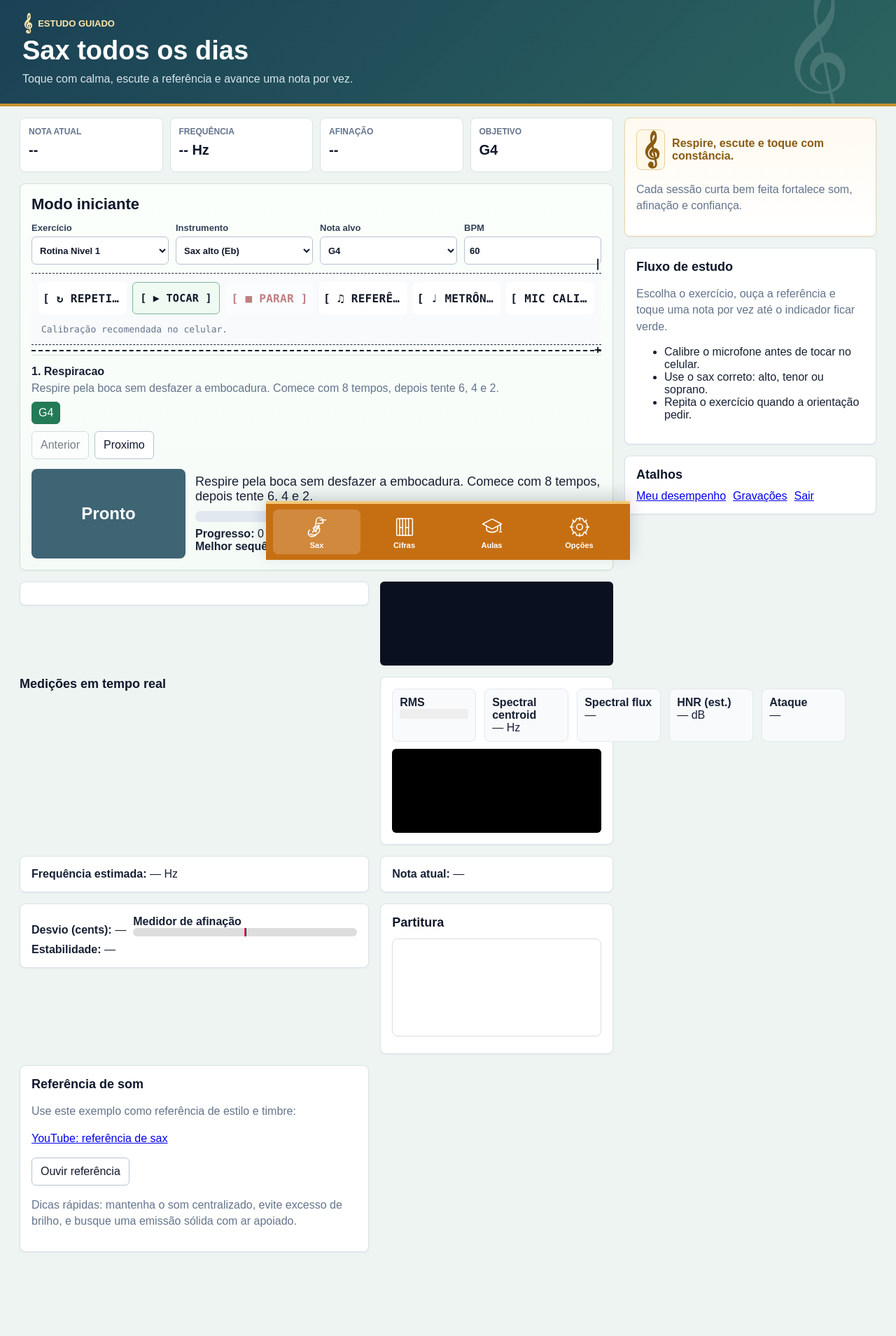
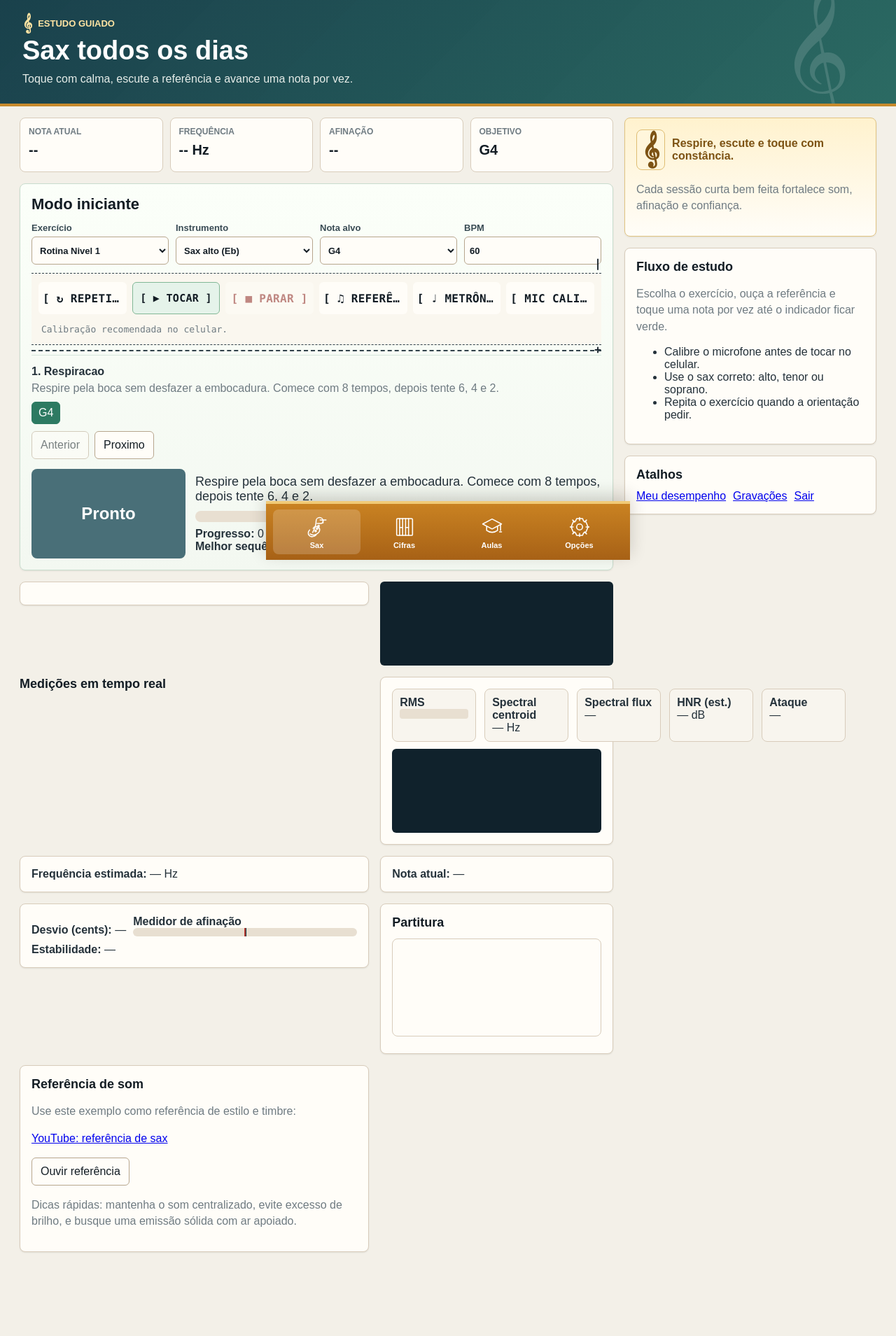
Before and after one commit to monitoramentopedagogico-nam/audio, a Django app: page /audio/ in a window 1280 px wide. Shown: the whole page at 70% size. Run offline with Django 4.2, Linux system fonts and the light colour scheme; the visitor is signed in with stand-in values (Sample User, id 1).

Commit message:
Adjust audio dashboard color palette

```diff
--- a/mysite/app/static/app/audio.js
+++ b/mysite/app/static/app/audio.js
@@ -1200,7 +1200,7 @@ function updateTargetMatch(pitch){
   const diffCents = Math.round(1200 * Math.log2(pitch / targetFreq));
   const absDiff = Math.abs(diffCents);
   targetMatchEl.textContent = absDiff <= tol ? `Dentro (${diffCents} cents)` : `Fora (${diffCents} cents)`;
-  targetMatchEl.style.color = absDiff <= tol ? 'green' : 'crimson';
+  targetMatchEl.style.color = absDiff <= tol ? '#195c49' : '#b73a32';
 }
 
 if(startMetronomeBtn) startMetronomeBtn.addEventListener('click', startMetronome);
@@ -1688,7 +1688,7 @@ function updateLevel(data){
   const rms = Math.sqrt(sum/data.length);
   const percent = Math.min(1, rms*1.6);
   meterFill.style.width = (percent*100)+'%';
-  if(percent>0.85) meterFill.style.background = '#f44336'; else meterFill.style.background = '#4caf50';
+  if(percent>0.85) meterFill.style.background = '#b73a32'; else meterFill.style.background = '#2d7a62';
 }
 
 let lastAdvice = '';
--- a/mysite/app/templates/app/audio.html
+++ b/mysite/app/templates/app/audio.html
@@ -7,18 +7,25 @@
   <style>
     *{box-sizing:border-box}
     :root{
-      --bg:#edf4f2;
-      --surface:#fff;
-      --surface-soft:#f8fafc;
-      --line:#d9e2ec;
-      --text:#172033;
-      --muted:#64748b;
-      --accent:#237a57;
-      --accent-strong:#155e42;
-      --gold:#c9912d;
-      --warning:#f59e0b;
-      --danger:#c62828;
-      --ink:#0f172a;
+      --bg:#f3f0e8;
+      --surface:#fffdf8;
+      --surface-soft:#f8f5ee;
+      --surface-tint:#eef5ef;
+      --line:#d8ccbb;
+      --line-strong:#b7a68e;
+      --text:#24313a;
+      --muted:#6f7b82;
+      --accent:#2d7a62;
+      --accent-strong:#195c49;
+      --accent-soft:#e5f3ea;
+      --header:#123b47;
+      --header-2:#1f625a;
+      --gold:#c78a2c;
+      --gold-soft:#fff2ce;
+      --warning:#d98b12;
+      --danger:#b73a32;
+      --ink:#121c24;
+      --shadow:rgba(38,30,18,.09);
     }
     body{
       margin:0;
@@ -29,24 +36,24 @@
     button,select,input,textarea{font:inherit}
     button{
       min-height:40px;
-      border:1px solid #b7c3d0;
+      border:1px solid var(--line-strong);
       border-radius:6px;
-      background:#fff;
+      background:var(--surface);
       color:var(--ink);
       padding:8px 12px;
       cursor:pointer;
     }
-    button:hover:not(:disabled){border-color:#7890a8;background:#f8fafc}
+    button:hover:not(:disabled){border-color:var(--accent);background:var(--accent-soft)}
     button:disabled{opacity:.55;cursor:not-allowed}
     select,input,textarea{
-      border:1px solid #b7c3d0;
+      border:1px solid var(--line-strong);
       border-radius:6px;
-      background:#fff;
+      background:var(--surface);
       min-height:40px;
       color:var(--ink);
     }
-    label{color:#334155}
-    canvas{width:100%;height:120px;background:#0b1020;border-radius:6px;display:block}
+    label{color:#394b54}
+    canvas{width:100%;height:120px;background:#10222c;border-radius:6px;display:block}
     h1,h2,h3{line-height:1.15;margin:0;color:var(--ink);letter-spacing:0}
     h1{font-size:clamp(26px,4vw,38px)}
     h2{font-size:22px}
@@ -61,7 +68,7 @@
       position:relative;
       overflow:hidden;
       background:
-        linear-gradient(135deg,rgba(18,57,79,.96),rgba(31,91,86,.94)),
+        linear-gradient(135deg,rgba(18,59,71,.97),rgba(31,98,90,.94)),
         repeating-linear-gradient(0deg,rgba(255,255,255,.18) 0 1px,transparent 1px 14px);
       color:#fff;
       padding:24px clamp(14px,3vw,32px);
@@ -92,7 +99,7 @@
     }
     .header-kicker::before{content:"\1D11E";font-family:"Times New Roman",serif;font-size:24px;line-height:.8}
     .dashboard-header h1{color:#fff;margin-bottom:6px}
-    .dashboard-header p{color:#d7e4ec;margin:0}
+    .dashboard-header p{color:#e6ede9;margin:0}
     .dashboard-shell{
       display:grid;
       grid-template-columns:minmax(0,1fr) minmax(280px,360px);
@@ -113,7 +120,7 @@
       border:1px solid var(--line);
       border-radius:8px;
       padding:16px;
-      box-shadow:0 1px 2px rgba(15,23,42,.05);
+      box-shadow:0 1px 2px var(--shadow);
     }
     .status-grid{
       display:grid;
@@ -128,14 +135,14 @@
       padding:12px;
     }
     .encouragement-card{
-      border-color:#ead6aa;
-      background:linear-gradient(180deg,#fffaf0 0%,#fff 100%);
+      border-color:#e1c482;
+      background:linear-gradient(180deg,var(--gold-soft) 0%,var(--surface) 100%);
     }
     .clef-mark{
       display:flex;
       align-items:center;
       gap:10px;
-      color:#8a5b12;
+      color:#7d5314;
       font-weight:800;
     }
     .clef-symbol{
@@ -144,9 +151,9 @@
       display:flex;
       align-items:center;
       justify-content:center;
-      border:1px solid #e8cf98;
+      border:1px solid #dfbd73;
       border-radius:8px;
-      background:#fff8e8;
+      background:#fff6dc;
       font-family:"Times New Roman",serif;
       font-size:44px;
       line-height:1;
@@ -188,9 +195,9 @@
       grid-template-columns:repeat(4,1fr);
       gap:0;
       padding:8px 10px calc(8px + env(safe-area-inset-bottom));
-      background:#c66f12;
-      border-top:4px solid #f2c879;
-      box-shadow:0 -8px 22px rgba(15,23,42,.18);
+      background:linear-gradient(180deg,#c98222 0%,#a76116 100%);
+      border-top:4px solid #f1ca77;
+      box-shadow:0 -8px 22px rgba(38,30,18,.2);
     }
     .bottom-nav-button{
       min-height:64px;
@@ -226,10 +233,10 @@
       color:#fff;
     }
     #beginnerPanel{
-      border-color:#cfe1d5;
+      border-color:#c9ddce;
       background:
-        linear-gradient(180deg,#fbfffc 0%,#f5fbf7 100%),
-        repeating-linear-gradient(0deg,transparent 0 13px,rgba(35,122,87,.08) 13px 14px);
+        linear-gradient(180deg,#fbfff9 0%,#f3f8f1 100%),
+        repeating-linear-gradient(0deg,transparent 0 13px,rgba(45,122,98,.08) 13px 14px);
     }
     #beginnerPanel h2{margin-bottom:14px}
     #beginnerControls,#perceptionControls,#controls,.tool-row{
@@ -255,11 +262,11 @@
       align-items:center;
       margin:12px 0;
       padding:12px 10px 14px;
-      border:1px dashed #1f2937;
+      border:1px dashed #31414a;
       border-left:0;
       border-right:0;
       border-radius:0;
-      background:#f8fafc;
+      background:#faf7ef;
       font-family:Consolas,"Courier New",monospace;
       position:relative;
     }
@@ -268,7 +275,7 @@
       position:absolute;
       right:0;
       top:-24px;
-      color:#111827;
+      color:var(--ink);
       font-weight:700;
     }
     .practice-play-panel::after{
@@ -278,21 +285,21 @@
       right:0;
       bottom:-10px;
       height:1px;
-      border-bottom:2px dashed #111827;
+      border-bottom:2px dashed #31414a;
     }
     .practice-play-panel .play-corner{
       position:absolute;
       right:0;
       bottom:-17px;
-      color:#111827;
+      color:var(--ink);
       font-weight:700;
     }
     .practice-play-panel button{
       min-height:46px;
       border:0;
       border-radius:6px;
-      background:#fff!important;
-      color:#111827;
+      background:var(--surface)!important;
+      color:var(--ink);
       font-family:inherit;
       font-weight:700;
       letter-spacing:.3px;
@@ -302,10 +309,10 @@
       text-overflow:ellipsis;
     }
     #beginnerStartBtn{
-      color:#111827;
+      color:var(--ink);
       font-size:15px;
-      border:1px solid #7fb896;
-      background:#effaf3!important;
+      border:1px solid #82b896;
+      background:var(--accent-soft)!important;
     }
     #beginnerStartBtn:hover:not(:disabled){
       color:var(--accent-strong);
@@ -315,8 +322,8 @@
       color:var(--accent-strong);
       opacity:1;
     }
-    #beginnerStopBtn{color:#8f1d1d}
-    .practice-play-panel button:hover:not(:disabled){background:#eef6ef!important;color:var(--accent-strong)}
+    #beginnerStopBtn{color:#8f2c28}
+    .practice-play-panel button:hover:not(:disabled){background:var(--accent-soft)!important;color:var(--accent-strong)}
     .play-panel-status{
       grid-column:1 / -1;
       color:var(--muted);
@@ -358,7 +365,7 @@
       padding:0;
       min-height:0;
     }
-    #beginnerMessage{font-size:18px;margin-bottom:10px;color:#172033}
+    #beginnerMessage{font-size:18px;margin-bottom:10px;color:var(--text)}
     .repeat-message-action{
       border:0;
       background:transparent;
@@ -369,8 +376,8 @@
       padding:0;
       min-height:0;
     }
-    #beginnerProgress{height:16px;background:#e2e8f0;border-radius:8px;overflow:hidden}
-    #beginnerProgressFill{height:100%;width:0;background:#247a3b;transition:width .12s linear}
+    #beginnerProgress{height:16px;background:#e8dfd1;border-radius:8px;overflow:hidden}
+    #beginnerProgressFill{height:100%;width:0;background:var(--accent);transition:width .12s linear}
     #beginnerRoutine{
       border-top:1px solid #d6e5dc;
       margin-top:14px;
@@ -412,7 +419,7 @@
     #meter{
       width:100%;
       height:24px;
-      background:#111827;
+      background:#13242d;
       border-radius:6px;
       overflow:hidden;
       margin:0;
@@ -420,12 +427,12 @@
       padding:0;
       box-shadow:none;
     }
-    #meter>div{height:100%;background:#35b36f;width:0}
+    #meter>div{height:100%;background:var(--accent);width:0}
     #realtime>div{display:grid!important;grid-template-columns:repeat(5,minmax(120px,1fr));gap:10px}
     #realtime>div>div{
       min-width:0!important;
       background:var(--surface-soft);
-      border:1px solid #e2e8f0;
+      border:1px solid var(--line);
       border-radius:8px;
       padding:10px;
     }
@@ -442,42 +449,42 @@
       width:100%;
       margin-top:10px;
       padding:10px;
-      border:1px solid #cbd5e1;
+      border:1px solid var(--line);
       border-radius:8px;
       resize:vertical;
       font-family:Consolas,monospace;
     }
-    #arrangementSummary{margin-top:10px;color:#374151}
+    #arrangementSummary{margin-top:10px;color:#3f4d55}
     #arrangementChords,#arrangementNotes{display:flex;gap:6px;flex-wrap:wrap;margin-top:8px}
     #arrangementChords span,#arrangementNotes span{
-      border:1px solid #cbd5e1;
+      border:1px solid var(--line);
       border-radius:6px;
-      background:#fff;
+      background:var(--surface);
       padding:5px 8px;
     }
     #melodicCipher,#scoreContainer{max-width:100%;overflow-x:auto}
     #melodicCipher{margin-top:12px}
-    #melodicCipher table{width:100%;border-collapse:collapse;background:#fff}
-    #melodicCipher th,#melodicCipher td{border:1px solid #cbd5e1;padding:8px;text-align:left;vertical-align:top}
-    #melodicCipher th{background:#eef6ef}
+    #melodicCipher table{width:100%;border-collapse:collapse;background:var(--surface)}
+    #melodicCipher th,#melodicCipher td{border:1px solid var(--line);padding:8px;text-align:left;vertical-align:top}
+    #melodicCipher th{background:var(--accent-soft)}
     #melodicCipher td:nth-child(2){min-width:220px;white-space:normal}
     #lyricMelodyOutput{
       margin-top:12px;
-      background:#fff;
-      border:1px solid #cbd5e1;
+      background:var(--surface);
+      border:1px solid var(--line);
       border-radius:8px;
       padding:12px;
     }
     .lyric-melody-line{margin:10px 0 16px;text-align:center}
-    .lyric-melody-notes{font-family:Consolas,monospace;font-weight:700;color:#008000;white-space:pre-wrap}
-    .lyric-melody-notes .strong{color:#ff6b00}
+    .lyric-melody-notes{font-family:Consolas,monospace;font-weight:700;color:var(--accent-strong);white-space:pre-wrap}
+    .lyric-melody-notes .strong{color:#c46d10}
     .lyric-melody-text{font-size:20px;margin-top:4px;white-space:pre-wrap}
     #scoreContainer{
       margin-top:10px;
       padding:12px;
-      border:1px solid #ddd;
+      border:1px solid var(--line);
       border-radius:8px;
-      background:#fff;
+      background:var(--surface);
       min-height:140px;
     }
     #scoreContainer svg{width:100%;max-width:620px;height:auto;display:block}
@@ -705,7 +712,7 @@
     <div style="display:flex;gap:12px;flex-wrap:wrap">
       <div style="min-width:160px">
         <strong>RMS</strong>
-        <div id="rmsMeter" style="height:14px;background:#eee;border-radius:4px;overflow:hidden"><div id="rmsFill" style="height:100%;background:#2196f3;width:0"></div></div>
+        <div id="rmsMeter" style="height:14px;background:#e8dfd1;border-radius:4px;overflow:hidden"><div id="rmsFill" style="height:100%;background:#2d7a62;width:0"></div></div>
       </div>
       <div style="min-width:160px">
         <strong>Spectral centroid</strong>
@@ -724,7 +731,7 @@
         <div id="attackVal">—</div>
       </div>
     </div>
-    <canvas id="spectrogram" style="width:100%;height:120px;background:#000;margin-top:8px;display:block"></canvas>
+    <canvas id="spectrogram" style="width:100%;height:120px;background:#10222c;margin-top:8px;display:block"></canvas>
   </div>
 
   <div>
@@ -739,9 +746,9 @@
     </div>
     <div id="tuningMeterWrap">
       <strong>Medidor de afinação</strong>
-      <div id="tuningMeter" style="height:12px;background:#ddd;border-radius:6px;position:relative;overflow:hidden">
-        <div id="tuningFill" style="position:absolute;left:50%;top:0;bottom:0;width:2px;background:#333"></div>
-        <div id="tuningNeedle" style="position:absolute;left:50%;top:-6px;width:2px;height:24px;background:#e91e63;transform:translateX(-50%)"></div>
+      <div id="tuningMeter" style="height:12px;background:#e8dfd1;border-radius:6px;position:relative;overflow:hidden">
+        <div id="tuningFill" style="position:absolute;left:50%;top:0;bottom:0;width:2px;background:#123b47"></div>
+        <div id="tuningNeedle" style="position:absolute;left:50%;top:-6px;width:2px;height:24px;background:#b73a32;transform:translateX(-50%)"></div>
       </div>
     </div>
     <div>
```
Also changed, not shown: other parts of mysite/app/templates/app/audio.html (+11 -11 lines).
